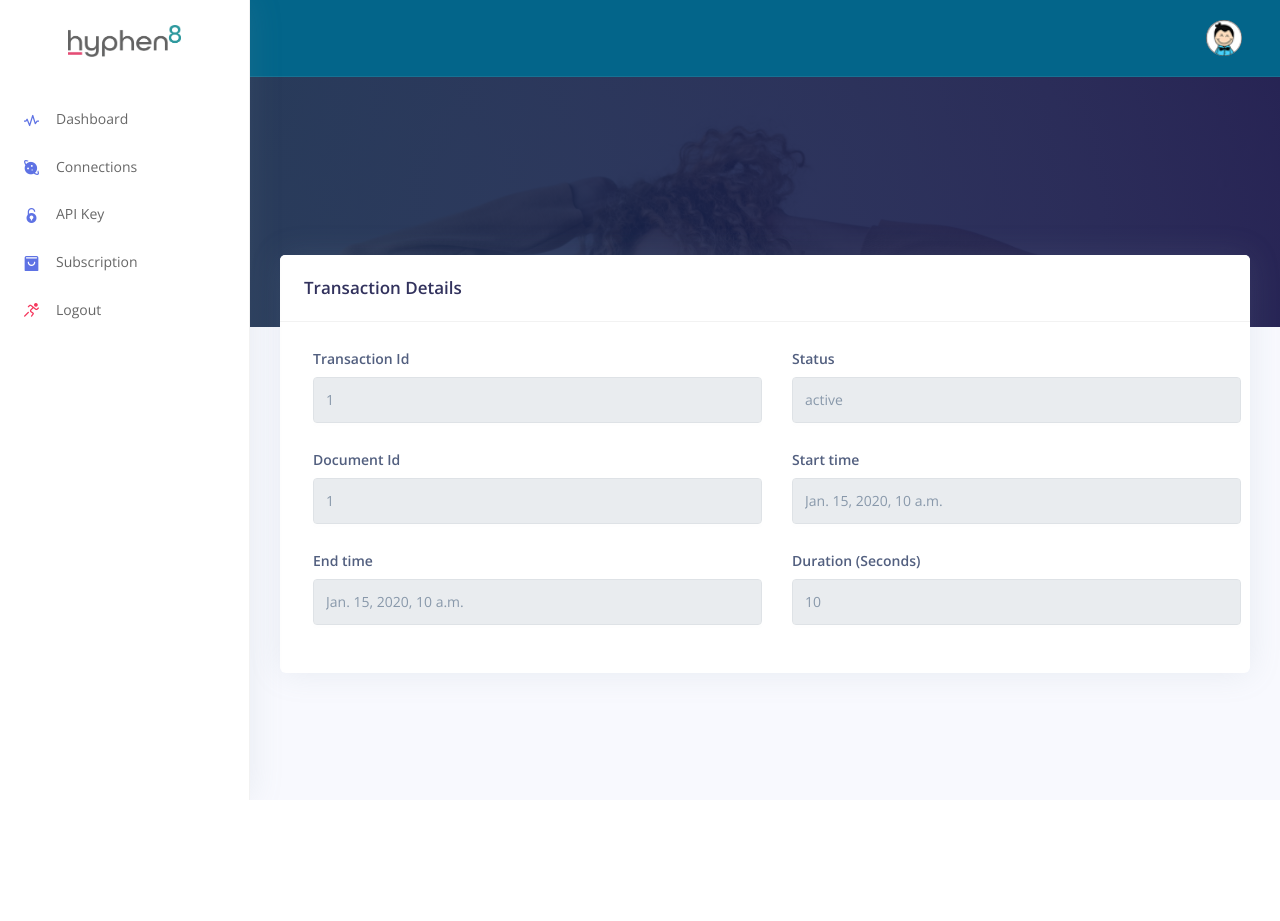
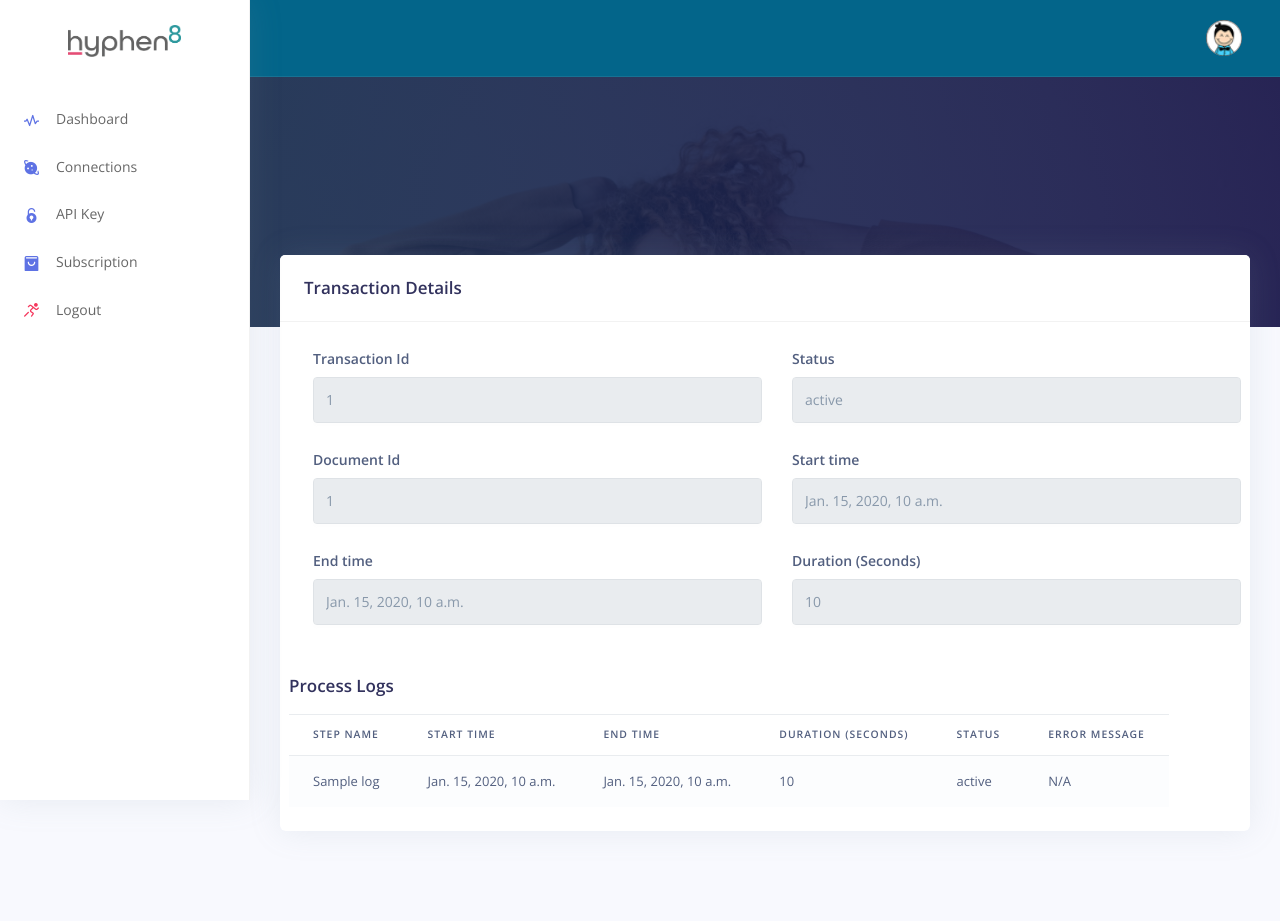
Before and after one commit to danielbprobert/djangoAPITesting, a Django app: template templates/dashboard/transaction_details.html in a window 1280 px wide. Before the commit the page ends 800 px from the top, so only its background shows below. Run offline with Django 4.2, Linux system fonts and the light colour scheme; the template is opened without the code that fills it: most values are stand-ins (such as "Sample title", 1, 10 or a date in 2020); some libraries are stand-ins or nearby versions.

Commit message:
include process logs in transaction detail page

```diff
--- a/templates/dashboard/transaction_details.html
+++ b/templates/dashboard/transaction_details.html
@@ -11,9 +11,7 @@
   <div class="container-fluid d-flex align-items-center">
     <div class="row">
       <div class="col-lg-12 col-md-12">
-        <h1 class="display-2 text-white">
-
-        </h1>
+        <h1 class="display-2 text-white"></h1>
       </div>
     </div>
   </div>
@@ -72,6 +70,41 @@
                     </div>
                 </div>
             </div>
+
+            <!-- New Section for Process Logs -->
+            <div class="mt-4">
+                <h3 class="mb-3">Process Logs</h3>
+                <table class="table table-striped">
+                    <thead>
+                        <tr>
+                            <th scope="col">Step Name</th>
+                            <th scope="col">Start Time</th>
+                            <th scope="col">End Time</th>
+                            <th scope="col">Duration (Seconds)</th>
+                            <th scope="col">Status</th>
+                            <th scope="col">Error Message</th>
+                        </tr>
+                    </thead>
+                    <tbody>
+                        {% for log in process_logs %}
+                        <tr>
+                            <td>{{ log.step_name }}</td>
+                            <td>{{ log.start_time }}</td>
+                            <td>{{ log.end_time }}</td>
+                            <td>{{ log.duration_seconds }}</td>
+                            <td>{{ log.status }}</td>
+                            <td>{{ log.error_message|default:"N/A" }}</td>
+                        </tr>
+                        {% empty %}
+                        <tr>
+                            <td colspan="6" class="text-center">No logs available.</td>
+                        </tr>
+                        {% endfor %}
+                    </tbody>
+                </table>
+            </div>
+            <!-- End Process Logs Section -->
+
           </div>
         </div>
       </div>
```
